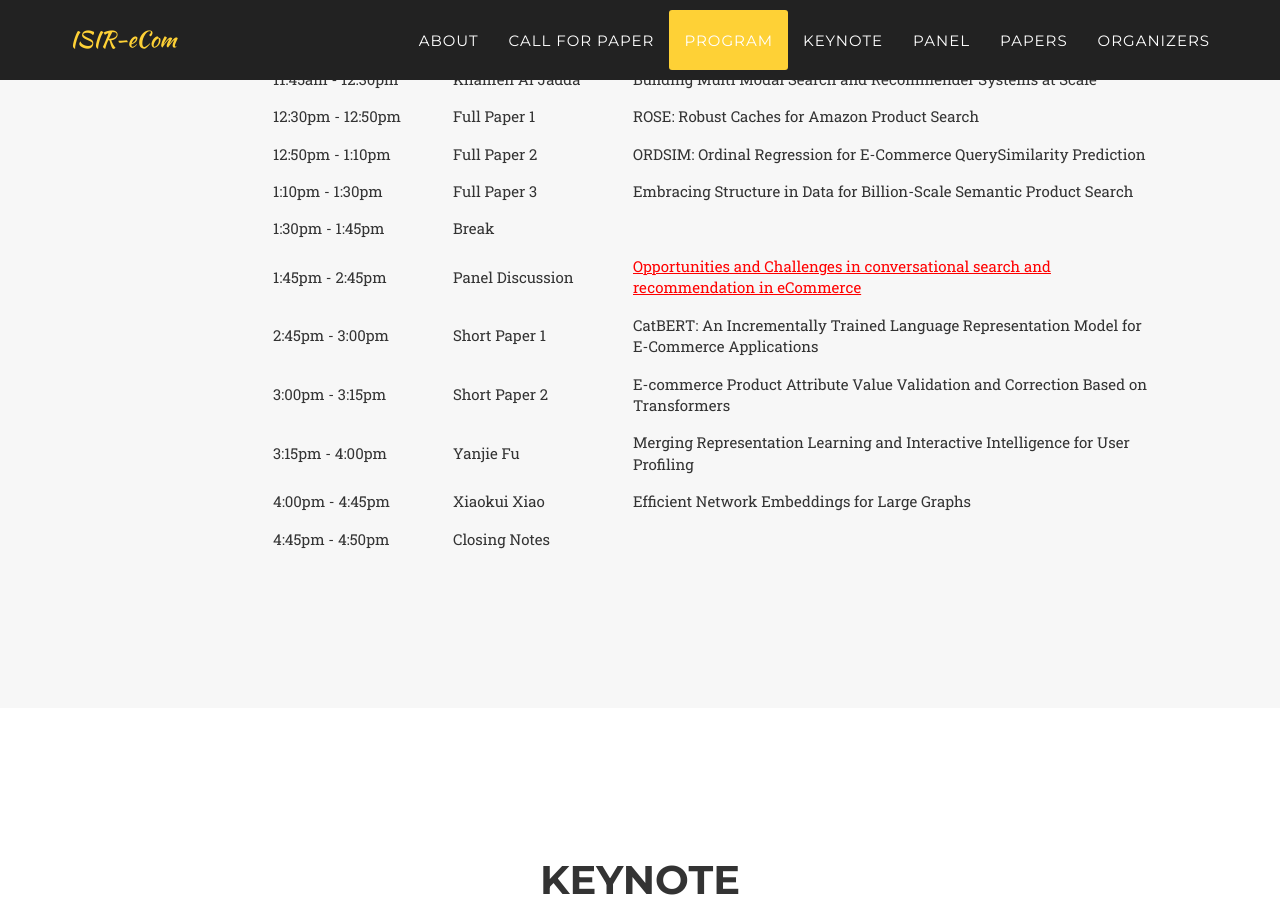
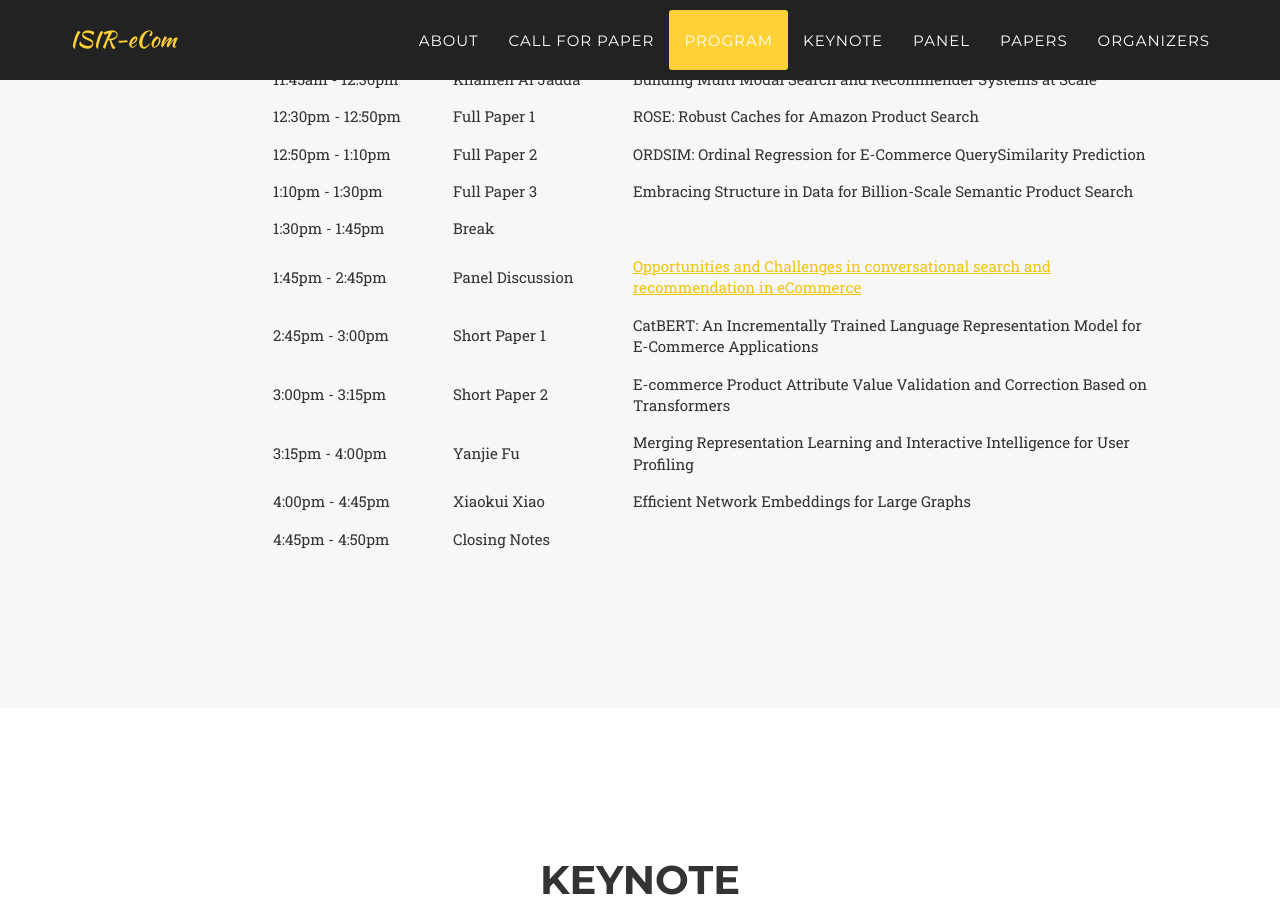
Before and after one commit to ISIR-eCom/ISIR-eCom.github.io, a Jekyll site: the page built from index.html, in a window 1280 px wide and 900 px high, scrolled down 3718 px. Built offline with Jekyll 4.4.1, drawn with Linux system fonts in a browser that asks for light colours; some web fonts are replaced.

Commit message:
update the program table format

```diff
--- a/_includes/program.html
+++ b/_includes/program.html
@@ -66,7 +66,7 @@
 								  <tr>
 								    <td width="20%">1:45pm - 2:45pm</td>
 								    <td width="20%">Panel Discussion</td>
-								    <td width="60%"><a href="https://isir-ecom.github.io/#panel" style="color:#FF0000;">Opportunities and Challenges in conversational search and recommendation in eCommerce</a></td>
+								    <td width="60%"><a href="https://isir-ecom.github.io/#panel" style="color:#F1C40F;">Opportunities and Challenges in conversational search and recommendation in eCommerce</a></td>
 								  </tr>
 								  <tr>
 								    <td width="20%">2:45pm - 3:00pm</td>
```
